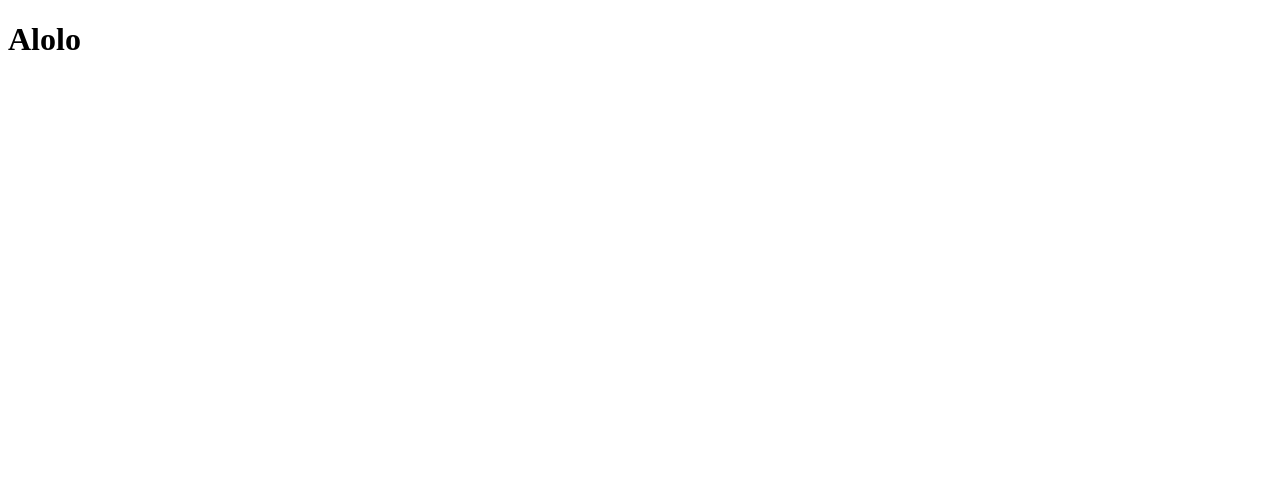
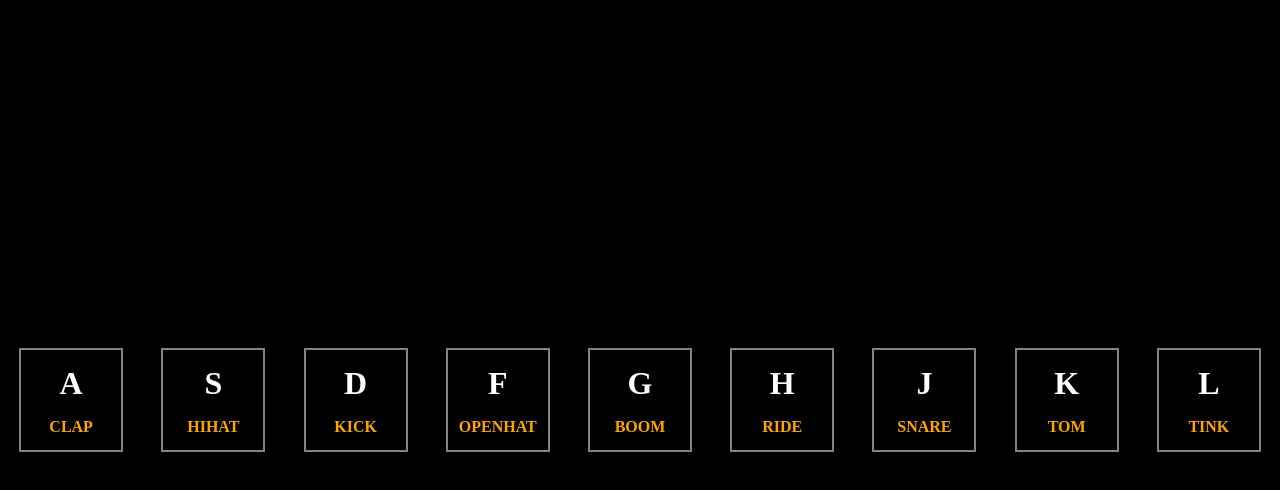
Before and after one commit to hoangtrungnamus/hoangtrungnamus.github.io, a plain HTML site: page index.html in a window 1280 px wide. Drawn offline with Linux system fonts and the light colour scheme.

Commit message:
my funny page

```diff
--- /dev/null
+++ b/att-of-key.js
@@ -0,0 +1,18 @@
+window.addEventListener('keydown', (e) => {
+  const audio = document.querySelector(`audio[data-nam="${e.keyCode}"]`);
+  if (!audio) return;
+  audio.currentTime = 0;
+  const key = document.querySelector(`span[nam-key="${e.keyCode}"`);
+  key.classList.add('playing');
+  audio.play();
+});
+
+const keys = document.querySelectorAll('.key');
+keys.forEach((key) =>
+  key.addEventListener('transitionend', (e) => {
+    if (e.propertyName !== 'outline-color') {
+      return;
+    }
+    key.classList.remove('playing');
+  })
+);
--- a/index.html
+++ b/index.html
@@ -5,8 +5,57 @@
     <meta http-equiv="X-UA-Compatible" content="IE=edge" />
     <meta name="viewport" content="width=device-width, initial-scale=1.0" />
     <title>Document</title>
+    <link rel="stylesheet" href="./style.css" />
   </head>
   <body>
-    <h1>Alolo</h1>
+    <div class="keys">
+      <span class="key" nam-key="65">
+        A
+        <span class="key-name">CLAP</span>
+      </span>
+      <span class="key" nam-key="83">
+        S
+        <span class="key-name">HIHAT</span>
+      </span>
+      <span class="key" nam-key="68">
+        D
+        <span class="key-name">KICK</span>
+      </span>
+      <span class="key" nam-key="70">
+        F
+        <span class="key-name">OPENHAT</span>
+      </span>
+      <span class="key" nam-key="71">
+        G
+        <span class="key-name">BOOM</span>
+      </span>
+      <span class="key" nam-key="72">
+        H
+        <span class="key-name">RIDE</span>
+      </span>
+      <span class="key" nam-key="74">
+        J
+        <span class="key-name">SNARE</span>
+      </span>
+      <span class="key" nam-key="75">
+        K
+        <span class="key-name">TOM</span>
+      </span>
+      <span class="key" nam-key="76">
+        L
+        <span class="key-name">TINK</span>
+      </span>
+    </div>
+
+    <audio data-nam="65" src="sounds/clap.wav"></audio>
+    <audio data-nam="83" src="sounds/hihat.wav"></audio>
+    <audio data-nam="68" src="sounds/kick.wav"></audio>
+    <audio data-nam="70" src="sounds/openhat.wav"></audio>
+    <audio data-nam="71" src="sounds/boom.wav"></audio>
+    <audio data-nam="72" src="sounds/ride.wav"></audio>
+    <audio data-nam="74" src="sounds/snare.wav"></audio>
+    <audio data-nam="75" src="sounds/tom.wav"></audio>
+    <audio data-nam="76" src="sounds/tink.wav"></audio>
   </body>
+  <script src="./att-of-key.js"></script>
 </html>
--- /dev/null
+++ b/style.css
@@ -0,0 +1,43 @@
+body, html{
+    box-sizing: border-box;
+    margin: 0;
+    padding: 0;
+}
+
+.keys{
+    display: flex;
+    justify-content:space-around;
+    align-items:center;
+    min-height: 100vh;
+    background-color: black;
+}
+
+
+
+.key{
+    text-align: center;
+    justify-self: center;
+    width: 100px;
+    height: 100px;
+    border: 2px solid rgb(133, 130, 130);
+    align-self: center;
+    font-weight: bold;
+    display: flex;
+    justify-content: center;
+    flex-direction: column;
+    font-size: 2em;
+    color: white;
+    transition: all 0.7s;
+}
+
+.playing{
+    transform: scale(1.1);
+    outline: 4px solid rgb(248, 172, 29, 0.8);
+    border-color: rgb(159, 159, 159)
+}
+
+.key-name{
+    font-size: .5em;
+    padding-top: 1em;
+    color: orange;
+}
```
Also changed, not shown: keys.html (added, +24 -0 lines), 9 other files.
